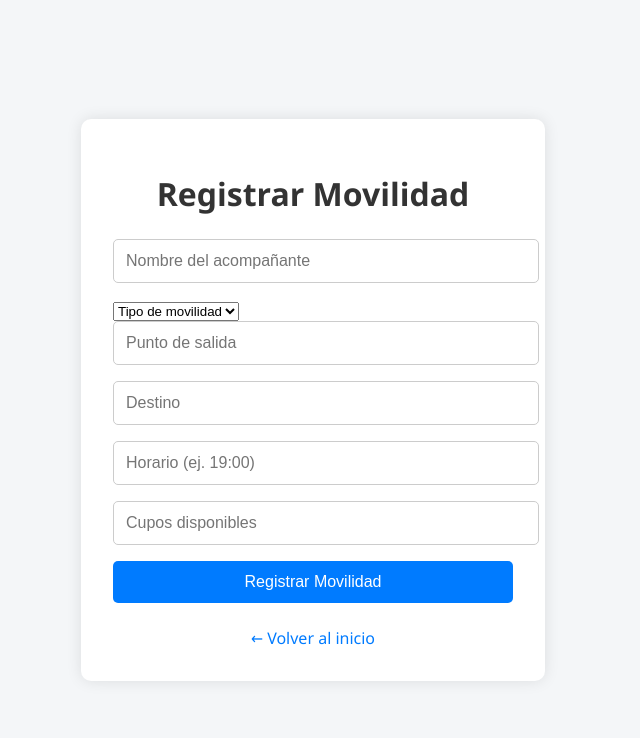
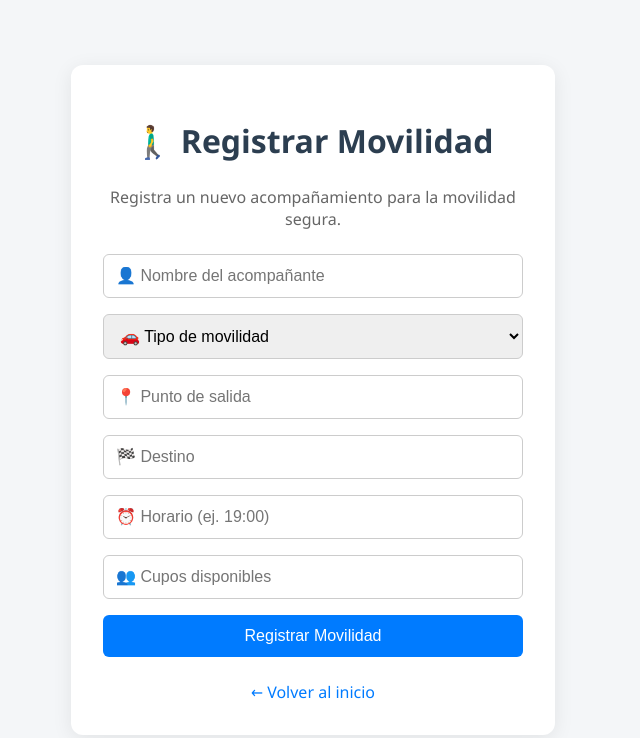
Before and after one commit to ArielArcentales/DEV-CHALLENGE-G5, a website: page front/movilidad.html in a window 1280 px wide. Shown: the whole page, without its empty margins (327-967 px from the left). Drawn offline with Linux system fonts and the light colour scheme.

Commit message:
Estilo moderno unificado: actualizados archivos HTML y CSS

```diff
--- a/front/movilidad.html
+++ b/front/movilidad.html
@@ -1,31 +1,39 @@
 <!DOCTYPE html>
 <html lang="es">
+
 <head>
   <meta charset="UTF-8" />
   <meta name="viewport" content="width=device-width, initial-scale=1.0" />
   <title>Registrar Movilidad | Movilidad Segura</title>
   <link rel="stylesheet" href="style.css" />
 </head>
+
 <body>
   <div class="container">
-    <h1>Registrar Movilidad</h1>
+    <h1>🚶‍♂️ Registrar Movilidad</h1>
+    <p style="text-align: center; color: #666; margin-bottom: 1.5rem;">
+      Registra un nuevo acompañamiento para la movilidad segura.
+    </p>
+
     <form id="movilidadForm">
-      <input type="text" id="nombre" placeholder="Nombre del acompañante" required />
+      <input type="text" id="nombre" placeholder="👤 Nombre del acompañante" required />
       <select id="tipo" required>
-        <option value="">Tipo de movilidad</option>
-        <option value="caminata">Caminata</option>
-        <option value="vehiculo">Vehículo</option>
+        <option value="" disabled selected>🚗 Tipo de movilidad</option>
+        <option value="caminata">🚶 Caminata</option>
+        <option value="vehiculo">🚙 Vehículo</option>
       </select>
-      <input type="text" id="punto_salida" placeholder="Punto de salida" required />
-      <input type="text" id="destino" placeholder="Destino" required />
-      <input type="text" id="horario" placeholder="Horario (ej. 19:00)" required />
-      <input type="number" id="cupos" placeholder="Cupos disponibles" min="1" required />
+      <input type="text" id="punto_salida" placeholder="📍 Punto de salida" required />
+      <input type="text" id="destino" placeholder="🏁 Destino" required />
+      <input type="text" id="horario" placeholder="⏰ Horario (ej. 19:00)" required />
+      <input type="number" id="cupos" placeholder="👥 Cupos disponibles" min="1" required />
       <button type="submit">Registrar Movilidad</button>
     </form>
+
     <p id="mensaje"></p>
     <a href="index.html" class="volver">← Volver al inicio</a>
   </div>
 
   <script src="js/movilidad.js"></script>
 </body>
+
 </html>
--- a/front/style.css
+++ b/front/style.css
@@ -1,3 +1,4 @@
+/* Estilo general */
 body {
   font-family: 'Segoe UI', Tahoma, Geneva, Verdana, sans-serif;
   background: #f4f6f8;
@@ -8,66 +9,113 @@ body {
   margin: 0;
 }
 
-
+/* Contenedor central */
 .container {
   background: white;
   padding: 2rem;
-  border-radius: 10px;
-  box-shadow: 0 0 15px rgba(0, 0, 0, 0.1);
+  border-radius: 12px;
+  box-shadow: 0 4px 20px rgba(0, 0, 0, 0.08);
   width: 100%;
-  max-width: 400px;
+  max-width: 420px;
 }
 
-
+/* Títulos */
 h1 {
   text-align: center;
   margin-bottom: 1.5rem;
-  color: #333;
+  color: #2c3e50;
 }
 
-
-input {
+/* Inputs y selects */
+input,
+select {
   width: 100%;
   padding: 0.75rem;
   margin-bottom: 1rem;
   border: 1px solid #ccc;
-  border-radius: 5px;
+  border-radius: 6px;
   font-size: 1rem;
+  box-sizing: border-box;
+  transition: border-color 0.3s ease;
 }
 
+input:focus,
+select:focus {
+  border-color: #007bff;
+  outline: none;
+}
 
+/* Botones */
 button {
   width: 100%;
   padding: 0.75rem;
   background-color: #007bff;
   color: white;
   border: none;
-  border-radius: 5px;
+  border-radius: 6px;
   font-size: 1rem;
   cursor: pointer;
-  transition: background-color 0.3s ease;
+  transition: background-color 0.3s ease, transform 0.2s ease;
 }
 
 button:hover {
   background-color: #0056b3;
+  transform: translateY(-2px);
 }
 
-
+/* Mensaje de confirmación o error */
 #mensaje {
   text-align: center;
   margin-top: 1rem;
   font-weight: bold;
+  color: #444;
 }
 
-
+/* Enlace de volver */
 .volver {
   display: block;
   text-align: center;
   margin-top: 1.5rem;
   color: #007bff;
   text-decoration: none;
+  font-weight: 500;
 }
 
 .volver:hover {
   text-decoration: underline;
 }
+
+/* Menú principal */
+.menu {
+  display: flex;
+  flex-direction: column;
+  gap: 1rem;
+  margin-top: 2rem;
+}
+
+.menu a {
+  text-decoration: none;
+}
+
+.menu button {
+  background-color: #ffffff;
+  color: #007bff;
+  border: 2px solid #007bff;
+  font-weight: 600;
+  transition: all 0.3s ease;
+}
+
+.menu button:hover {
+  background-color: #007bff;
+  color: white;
+  transform: translateY(-2px);
+  box-shadow: 0 4px 10px rgba(0, 123, 255, 0.2);
+}
+
+/* Footer del menú */
+.footer {
+  text-align: center;
+  margin-top: 3rem;
+  font-size: 0.9rem;
+  color: #888;
+}
```
Also changed, not shown: front/index.html (+6 -37 lines), front/registro.html (+12 -4 lines), front/reportes.html (+12 -4 lines).
